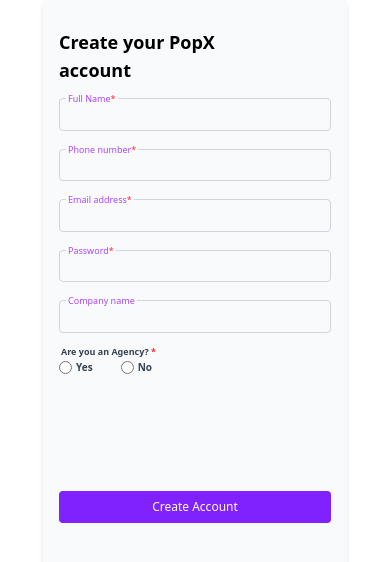
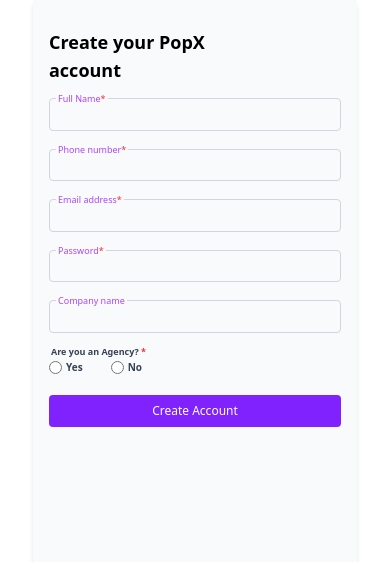
Before and after one commit to aryanB1706/PopX, a React (Vite) app: page /signup in a window 390 px wide. Shown: the top 562 px of the page. Built offline with nearby package versions, Linux system fonts and the light colour scheme.

Commit message:
Updated UI / Fixed mobile layout / etc2.

```diff
--- a/src/pages/AccountSettingsPage.jsx
+++ b/src/pages/AccountSettingsPage.jsx
@@ -3,7 +3,7 @@
 function AccountSettingsPage() {
   return (
     <div className="flex justify-center min-h-screen bg-white">
-      <div className="w-76 bg-gray-50 border border-gray-200 rounded shadow-sm">
+      <div className="w-81 bg-gray-50 border border-gray-200 rounded shadow-sm">
 
         <div className="w-full border-b border-gray-100 px-4 py-3 bg-white">
           <h2 className="text-sm font-medium text-gray-800">
--- a/src/pages/CreateAccountPage.jsx
+++ b/src/pages/CreateAccountPage.jsx
@@ -28,12 +28,16 @@
 
   return (
     <div className="min-h-screen w-screen flex items-center justify-center bg-white">
-      <div className="bg-gray-50 w-76 min-h-screen flex flex-col justify-start p-4 shadow-md text-left">
+      <div className="bg-gray-50 w-81 min-h-screen flex flex-col justify-start p-4 shadow-md text-left">
         <h2 className="text-lg font-bold mb-2 mt-3 mr-26">
           Create your PopX account
         </h2>
 
-        <form onSubmit={handleSubmit} className="space-y-3 flex-1/2">
+        <form
+          onSubmit={handleSubmit}
+          className="flex flex-col h-full justify-between"
+        >
+          <div className="space-y-3">
             {[
               { label: "Full Name", name: "fullName", required: true },
               { label: "Phone number", name: "phone", required: true },
@@ -86,10 +90,12 @@
                 </label>
               ))}
             </div>
+          </div>
 
+          {/* 👇 Button always stays at the bottom */}
           <button
             type="submit"
-            className="cursor-pointer w-full bg-violet-600 text-white font-medium py-2 rounded mt-26 text-xs mb-2"
+            className="cursor-pointer w-full bg-violet-600 text-white font-medium py-2 rounded mt-5 text-xs mb-2"
           >
             Create Account
           </button>
--- a/src/pages/LoginPage.jsx
+++ b/src/pages/LoginPage.jsx
@@ -15,7 +15,7 @@
 
   return (
     <div className="min-h-screen w-screen flex items-center justify-center bg-white">
-  <div className="bg-gray-50 w-76 min-h-screen flex flex-col justify-start p-3 shadow-md rounded text-left">
+  <div className="bg-gray-50 w-81 min-h-screen flex flex-col justify-start p-3 shadow-md rounded text-left">
     <div>
       <h2 className="text-lg font-bold mb-1 mt-2 mr-20">Signin to your PopX account</h2>
       <p className="text-gray-500 mb-3 text-xs font-medium mr-15">
--- a/src/pages/WelcomePage.jsx
+++ b/src/pages/WelcomePage.jsx
@@ -6,7 +6,7 @@
 
   return (
     <div className="min-h-screen w-screen flex items-center justify-center bg-white">
-      <div className="bg-gray-50 w-76  min-h-screen flex flex-col justify-end p-3.5 shadow-md rounded-none text-left">
+      <div className="bg-gray-50 w-81  min-h-screen flex flex-col justify-end p-3.5 shadow-md rounded-none text-left">
         <div className="w-60">
           <h1 className="text-xl font-bold mb-1">Welcome to PopX</h1>
           <h3 className="text-gray-500 mb-5 text-sm font-medium">
```
Lines whose indentation alone changed are shown as unchanged.
